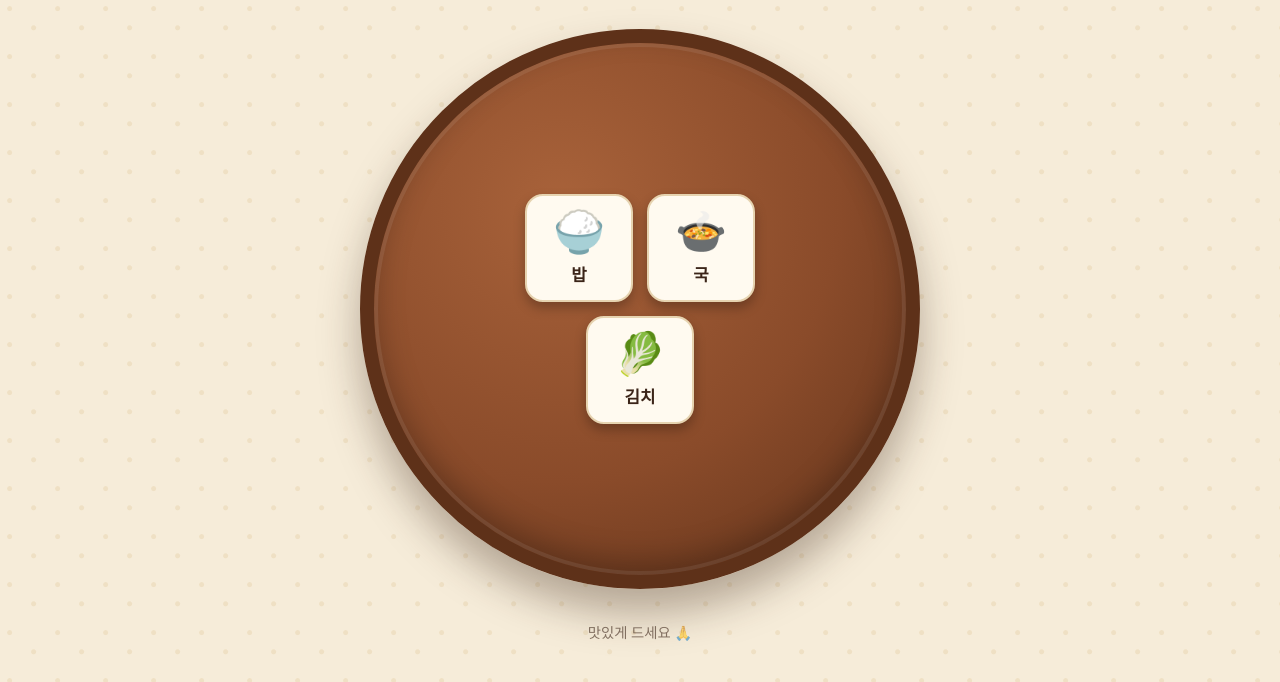
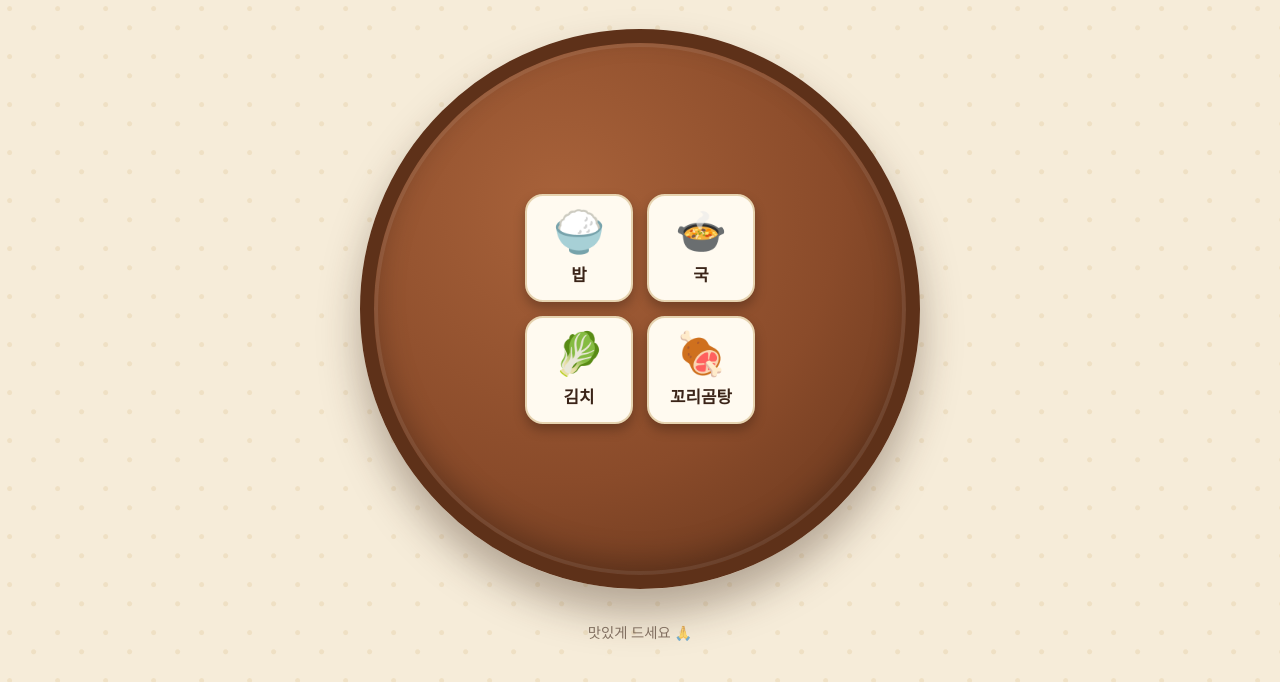
Before and after one commit to a01045062757-crypto/bapsang02, a plain HTML site: page index.html in a window 1280 px wide. Shown: the part 145-827 px from the top of the page. Drawn offline with Linux system fonts and the light colour scheme.

Commit message:
꼬리곰탕

```diff
--- a/index.html
+++ b/index.html
@@ -123,6 +123,7 @@
       <li data-emoji="🍚">밥</li>
       <li data-emoji="🍲">국</li>
       <li data-emoji="🥬">김치</li>
+      <li data-emoji="🍖">꼬리곰탕</li>
     </ul>
   </main>
 
```
